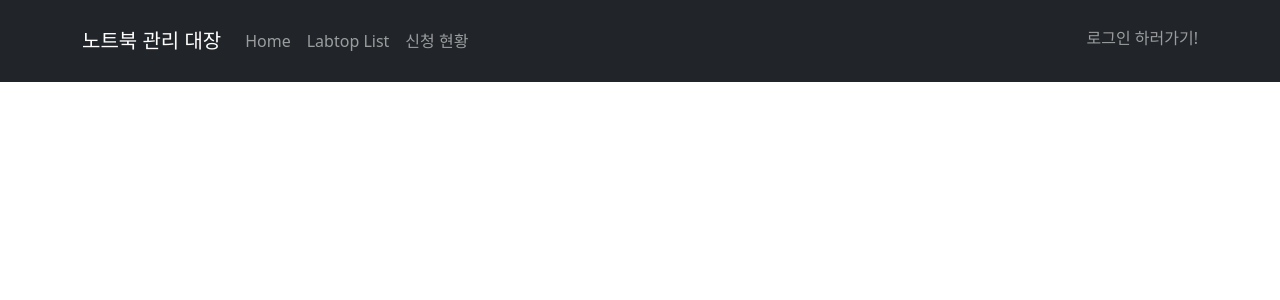
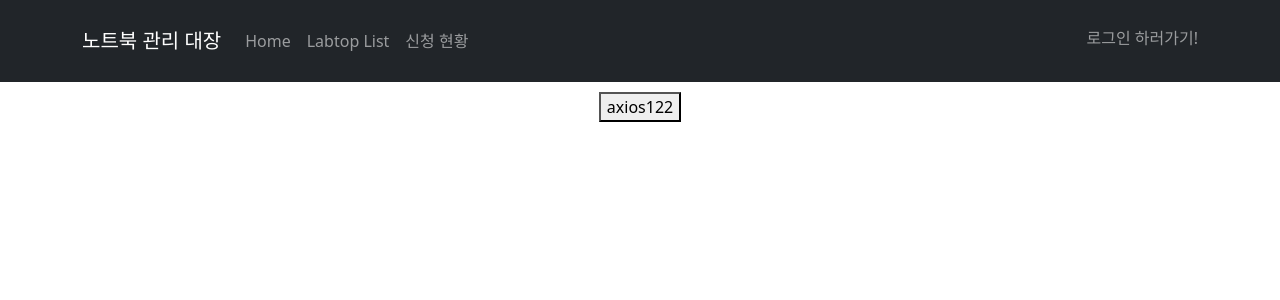
Before and after one commit to BaeMoon9/laptop, a React (Create React App) app: page /test1 in a window 1280 px wide. Shown: the top 300 px of the page. Built offline with nearby package versions, Linux system fonts and the light colour scheme; no server answers; the HTML template or start-up script is replaced by a standard one.

Commit message:
axios error fix

```diff
--- a/src/pages/main.js
+++ b/src/pages/main.js
@@ -13,6 +13,7 @@ import Register from "./register.js";
 import Rent from "./rent.js";
 import Rent2 from "./rent2.js";
 import Approve from "./approve.js";
+import Test1 from "./test1.js";
 import axios from "axios";
 
 
@@ -68,6 +69,7 @@ function MainPage() {
           <Route path="/mypage" element={<MyPage />} />
           <Route path="/rent" element={<Rent />} />
           <Route path="/rent2" element={<Rent2 />} />
+					<Route path="/test1" element={<Test1 />} />
           <Route path="/home" element={<Home />}>
             <Route path="detail" element={<LaptopList/>} />
           </Route>
--- a/src/pages/rent2.js
+++ b/src/pages/rent2.js
@@ -16,6 +16,24 @@ function Rent2() {
     const [userData, setUserData] = useState([])
     const [laptopData, setLaptopData] = useState([])
 
+		const applyBtn = async (userdb, devicedb) => {
+			let db1 = [...userdb, ...devicedb]
+			const test1 = {
+				id : "TES"
+			}
+
+			axios.post('http://localhost:8081/userdevicerent', db1, {
+				headers : {'Content-Type' : 'application/x-www-form-urlencoded'},
+				//header에 Content-Type 디폴트값이 'application/json'인데 이게 안되고 왜 위에게 되는지 잘 모르겠다
+				//좀더 찾아보는걸로 하자 일단은 약 14시간만에 해결되긴했다.
+				//responseType: 'json'
+			})
+			.then((res) => {
+				console.log(res.data)
+			}).catch((e) => {
+				console.log(e)
+			})
+		}
 
     useEffect(() => {
         setLaptopData(location.state.name[0])
@@ -25,21 +43,11 @@ function Rent2() {
             console.log('failed')
         })
     }, [])
-    console.log('laptopdata', laptopData)
-    console.log('userData', userData)
+    // console.log('laptopdata', laptopData)
+    // console.log('userData', userData)
 
-    const applyBtn = (user, device) => {
-        console.log('user, device', user, device)
-        console.log( device[0].ync_num, device[0].name, user[0].username, user[0].studentid)
-        let laptopnum = device[0].ync_num
-        let laptopname = device[0].name
-        let studentname = user[0].username
-        let studentnumid = user[0].studentid
-        axios.post('http://localhost:8081/userrentedlaptop' , {
-                laptopnum, laptopname, studentname, studentnumid
-        })
-        // navigate('/approve')
-    }
+
+
     return (
         <div className="rentpage">
             <div className="registertitle">
--- /dev/null
+++ b/src/pages/test1.js
@@ -0,0 +1,30 @@
+import React from "react";
+import axios from "axios";
+
+function Test1 () {
+
+
+return(
+	<div>
+		<button onClick={() => {
+			const test1 = {
+				id : "TES"
+			}
+
+			axios.post('http://localhost:8081/test123/', test1, {
+				headers : {'Content-Type' : 'application/json'},
+				responseType: 'text'
+			})
+					.then((res) => {
+						console.log(res.data)
+					}).catch((e) => {
+						console.log(e)
+					})
+		}}>axios122</button>
+	</div>
+)
+
+
+}
+
+export default Test1;
```
